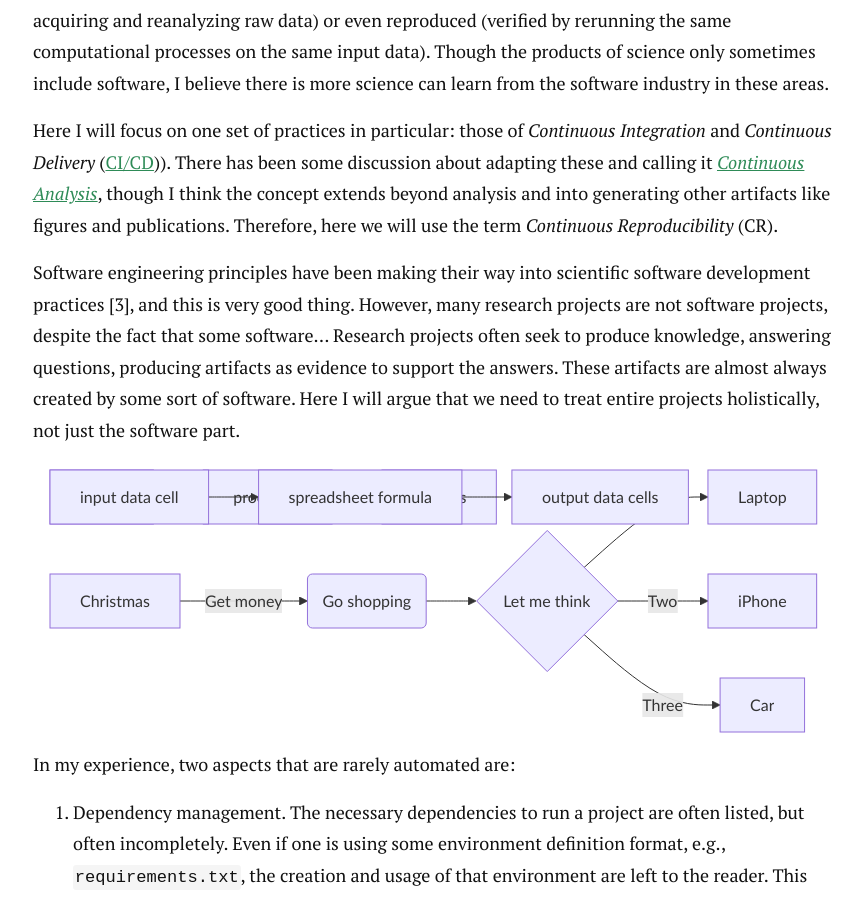
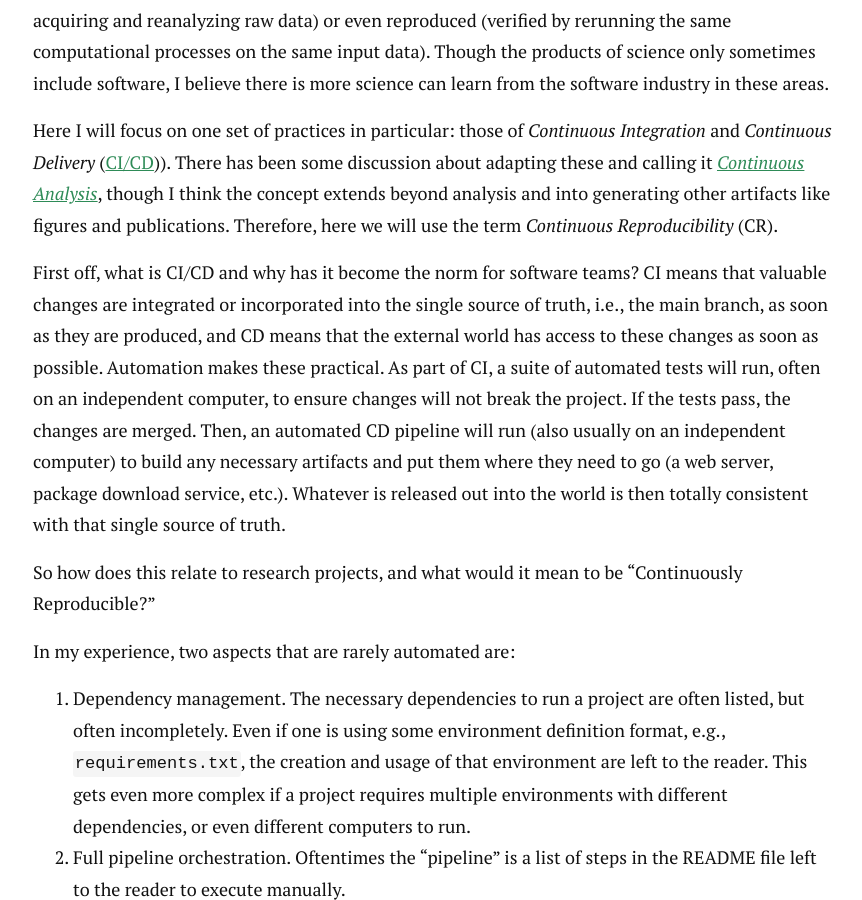
Before and after one commit to petebachant/petebachant.github.io, a Jekyll site: the page built from _posts/2025-02-28-continuous-reproducibility.markdown, in a window 1280 px wide and 900 px high, scrolled down 833 px. Shown: the whole window, without its empty margins (207-1069 px from the left). Built offline with Jekyll 4.4.1, drawn with Linux system fonts in a browser that asks for light colours; nearby versions of some CDN libraries; comment, search, counter and statistics services are not loaded; some of the changed text lies outside the part shown.

Commit message:
Condense some more

````diff
--- a/_posts/2025-02-28-continuous-reproducibility.markdown
+++ b/_posts/2025-02-28-continuous-reproducibility.markdown
@@ -45,26 +45,27 @@
 Therefore, here we will use the term
 _Continuous Reproducibility_ (CR).
 
-Software engineering principles have been making their way into
-scientific software development practices [3],
-and this is very good thing.
-However, many research projects are not software projects,
-despite the fact that some software...
-Research projects often seek to produce knowledge,
-answering questions,
-producing artifacts as evidence to support the answers.
-These artifacts are almost always created by some sort of software.
-Here I will argue that we need to treat entire projects holistically,
-not just the software part.
+First off, what is CI/CD and why has it become the norm for software teams?
+CI means that valuable changes are integrated or incorporated into the
+single source of truth, i.e., the main branch, as soon as they
+are produced,
+and CD means that the external world has access to these changes as
+soon as possible.
+Automation makes these practical.
+As part of CI,
+a suite of automated tests will run,
+often on an independent computer,
+to ensure changes will not break the project.
+If the tests pass, the changes are merged.
+Then, an automated CD pipeline will run
+(also usually on an independent computer) to build
+any necessary artifacts and put them where they need to go
+(a web server, package download service, etc.).
+Whatever is released out into the world is then totally consistent
+with that single source of truth.
 
-```mermaid
-flowchart LR
-    A[Christmas] -->|Get money| B(Go shopping)
-    B --> C{Let me think}
-    C -->|One| D[Laptop]
-    C -->|Two| E[iPhone]
-    C -->|Three| F[fa:fa-car Car]
-```
+So how does this relate to research projects,
+and what would it mean to be "Continuously Reproducible?"
 
 In my experience, two aspects that are rarely automated are:
 
````
